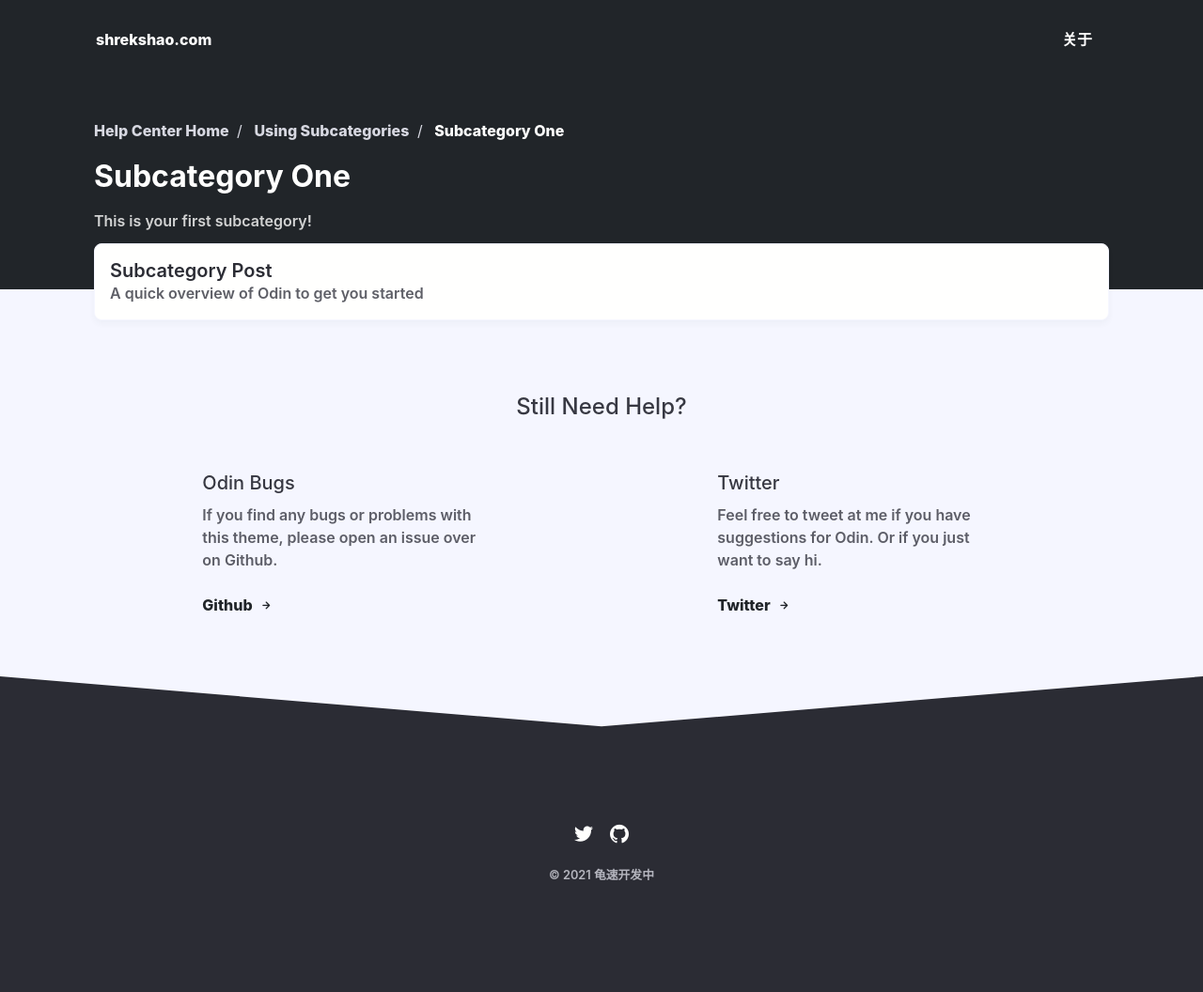
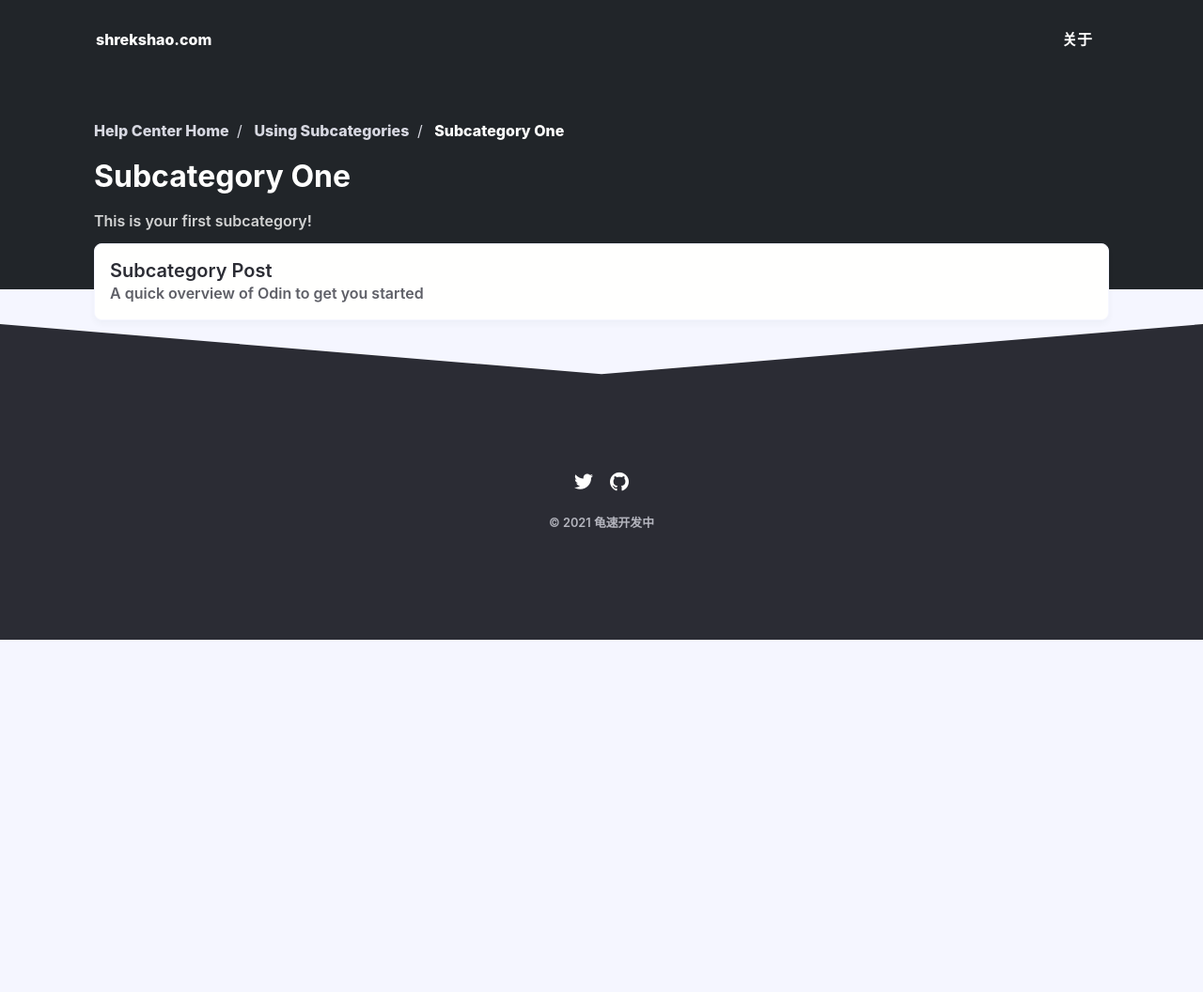
Before and after one commit to shrekshao/studio, a Jekyll site: the page built from subcategory-one.html, in a window 1280 px wide. Shown: the whole page at 94% size. Built offline with Jekyll 4.4.1, drawn with Linux system fonts in a browser that asks for light colours; nearby versions of some CDN libraries; after the commit the page ends 900 px from its top, so only the background shows below that.

```diff
--- a/_config.yml
+++ b/_config.yml
@@ -32,7 +32,8 @@ brand_name: shrekshao
 header: 狄克和怀老板的游戏工作室
 subheader: 情怀党
 
-meta_image: odin-meta.png
+# meta_image: odin-meta.png
+meta_image: encounter/title.jpg
 
 # Social Links
 twitter_username: shrekshao
@@ -56,17 +57,6 @@ nav_item_three_link: #
 nav_button: Return to Odin Home
 nav_button_link: https://teaguns.github.io/odin/
 
-# More Help
-help_one_title: Odin Bugs
-help_one_content: If you find any bugs or problems with this theme, please open an issue over on Github.
-help_one_button: Github
-help_one_link: https://github.com/TeaGuns/odin/issues
-
-help_two_title: Twitter
-help_two_content: Feel free to tweet at me if you have suggestions for Odin. Or if you just want to say hi.
-help_two_button: Twitter
-help_two_link: https://twitter.com/theteaguns
-
 # Build settings
 theme: minima
 plugins:
--- a/_data/games.yml
+++ b/_data/games.yml
@@ -1,9 +1,11 @@
 encounter:
   name: 相遇和分别
   description: |
-    多人物RPG
+    多人物的3D RPG游戏
+    主线故事和日常游戏任务平行发展
   title-img: assets/encounter/title.jpg
 college-soccer:
   name: 大学足球院队
   description: |
-    回合制足球策略游戏+大学院队经营养成
+    回合制足球策略游戏+大学院队经营养成+一点剧情对话
+  title-img: assets/college-soccer/title-temp.png
```
Also changed, not shown: about.md (+3 -1 lines), assets/college-soccer/title-temp.png (added).
